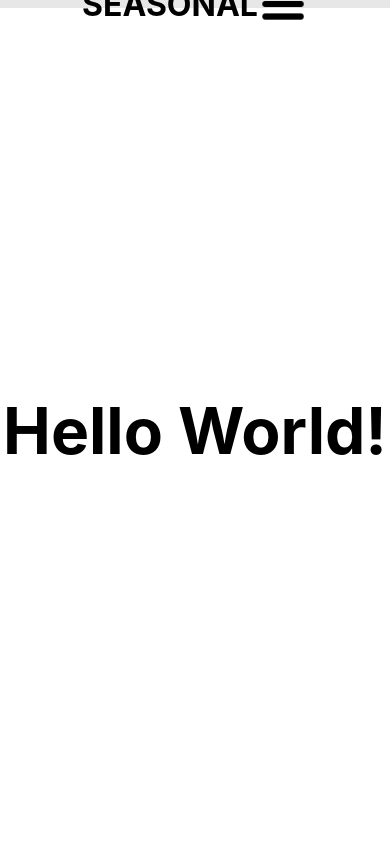
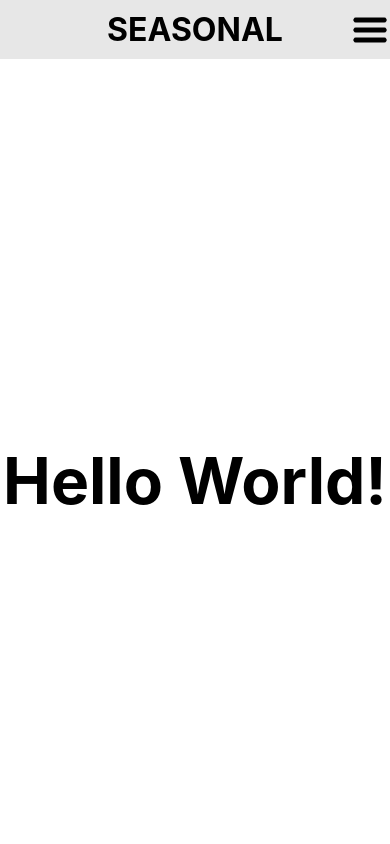
Before and after one commit to SchoolOfCode/final-project_front-end-12, a Next.js app in the folder seasonal/: page / in a window 390 px wide. Shown: the top 844 px of the page. Built offline with nearby package versions, Linux system fonts and the light colour scheme.

Commit message:
burger menu is working well, animated, just need to do responsiveness for desktop width

```diff
--- a/seasonal/components/BurgerMenu.js
+++ b/seasonal/components/BurgerMenu.js
@@ -12,12 +12,12 @@ export function BurgerMenu() {
 
   return(
     <>
-      <Image src='/burgerMenu.png' onClick={toggleDropdown} className={styles.menu} alt='burger menu' height={50} width={50} />
+      <Image src='/burgerMenu.png' onClick={toggleDropdown} alt='burger menu' height={40} width={40} className={styles.menu}/>
 
       {dropdown &&
-        <div className={styles.dropdown}>
-          <Link href="/about">About</Link>
-        </div>
+          <div className={styles.dropdown}>
+              <Link href="/about">About</Link>
+          </div>
       }
     </>
   )
--- a/seasonal/components/NavBar.js
+++ b/seasonal/components/NavBar.js
@@ -6,7 +6,7 @@
 import React from 'react';
 import styles from '../styles/NavBar.module.css'
 import { BurgerMenu } from './BurgerMenu.js';
-import Link from 'next/link'
+// import Link from 'next/link'
 
 
 export function NavBar() {
@@ -17,7 +17,7 @@ export function NavBar() {
       {/* <Link href="/listPage" className={styles.navLink}>List Page</Link>
       <Link href="/aboutPage" className={styles.navLink}>About Page</Link>
       <Link href="/singleItemPage" className={styles.navLink}>SingleItemPage</Link> */}
-      <BurgerMenu/>
+      <BurgerMenu className={styles.menu}/>
 
     </div>
   )
--- a/seasonal/styles/BurgerMenu.module.css
+++ b/seasonal/styles/BurgerMenu.module.css
@@ -1,11 +1,39 @@
-.dropdown{
-  background-color: blue;
-  position: absolute;
+.menu{
+  min-width: 40px;
+  max-width: 40px;
+  height: 40px;
+  margin: 3px;
+}
+
+@keyframes slide-top {
+  0% {
+    transform: translateY(0);
+  }
+  100% {
+    transform: translateY(-100px);
+  }
+}
+
+.dropdown {
+  background-color: rgb(243, 169, 91);
+  position: fixed;
   display: flex;
-  top: 100px;
+  flex-direction: column;
+  justify-content: center;
+  align-items: center;
+  top: 7vh;
+  height: 100px;
+  width: 100vw;
+  animation: scale-up-ver-top 0.2s cubic-bezier(0.390, 0.575, 0.565, 1.000) both;
+}
 
+@keyframes scale-up-ver-top {
+  0% {
+    transform: scaleY(0.4);
+    transform-origin: 100% 0%;
+  }
+  100% {
+    transform: scaleY(1);
+    transform-origin: 100% 0%;
+  }
 }
-.menu {
-  align-self: flex-end;
-  padding-right: 5px;
-}
--- a/seasonal/styles/NavBar.module.css
+++ b/seasonal/styles/NavBar.module.css
@@ -1,15 +1,14 @@
 .div {
   background: rgb(231, 231, 231);
+  height: 7vh;
   display: flex;
-  justify-content: center;
+  justify-content: flex-end;
   align-items: center;
-  position: center;
-  height: 1vh;
 }
-.title{
-  padding: 0px;
-  margin: 0px, 0px, 0px, 0px;
 
-
-
+.title {
+  margin: 0;
+  position: absolute;
+  width: 100vw;
+  text-align: center;
 }
```
